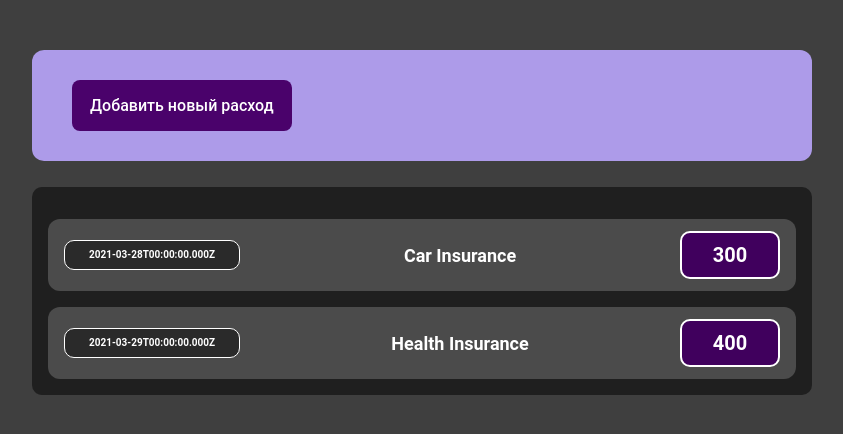
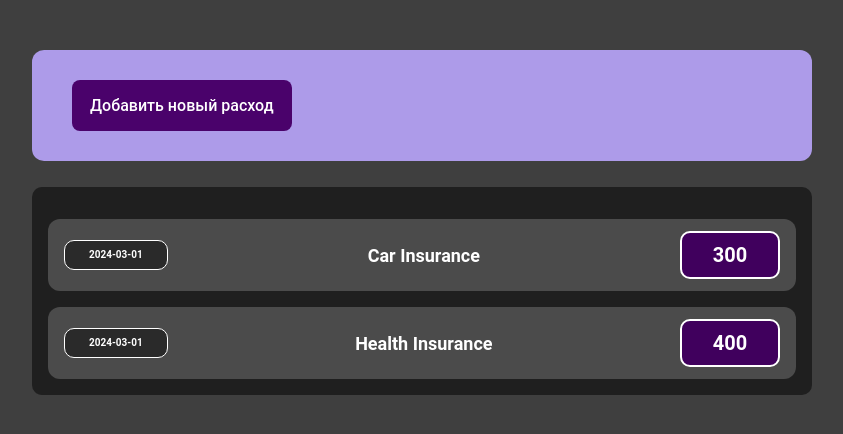
Before and after one commit to BeeworxKenzheSan/expense-app, a React (Vite) app: page / in a window 1280 px wide. Shown: the top 434 px of the page, without its empty margins (218-1061 px from the left). Built offline with nearby package versions, Linux system fonts and the light colour scheme.

Commit message:
Refactor App component to include wrapper and container divs

```diff
--- a/src/App.jsx
+++ b/src/App.jsx
@@ -1,28 +1,32 @@
+import { useState } from "react";
 import { Expenses } from "./components/expenses/Expenses";
 import { NewExpense } from "./components/new-expense/NewExpense";
 
-const expenses = [
+function App() {
+  const [expenses, setExpenses] = useState([
     {
       // Страхование автомобилей
       title: "Car Insurance",
       price: 300,
-    date: new Date(2021, 2, 28),
+      date: "2024-03-01",
       id: "f1",
     },
     {
       // Медицинское страхование
       title: "Health Insurance",
       price: 400,
-    date: new Date(2021, 2, 29),
+      date: "2024-03-01",
       id: "f2",
     },
-];
-
-function App() {
+  ]);
+  const addNewExpenseHandler = (data) => {
+    const updatedExpenses = [...expenses, data];
+    setExpenses(updatedExpenses);
+  };
   return (
     <div className="wrapper">
       <div className="container">
-        <NewExpense />
+        <NewExpense onAdd={addNewExpenseHandler} />
         <Expenses expenses={expenses} />
       </div>
     </div>
--- a/src/components/expense-form/ExpenseForm.jsx
+++ b/src/components/expense-form/ExpenseForm.jsx
@@ -2,10 +2,10 @@ import { useState } from "react";
 import Button from "../UI/Button/Button";
 import { FormInput } from "../UI/FormInput/FormInput";
 import css from "./ExpenseForm.module.css";
+import PropTypes from "prop-types";
+import { generateUniqueID } from "../../utils/helpers";
 
-import PropTypes from "prop-types";
-
-export const ExpenseForm = ({ onShowForm }) => {
+export const ExpenseForm = ({ onShowForm, onAdd }) => {
   const [title, setTitle] = useState("");
   const [price, setPrice] = useState(0);
   const [date, setDate] = useState(null);
@@ -28,6 +28,13 @@ export const ExpenseForm = ({ onShowForm }) => {
 
   const saveHandler = (event) => {
     event.preventDefault();
+    const expenseData = {
+      title,
+      price,
+      date,
+      id: generateUniqueID(),
+    };
+    onAdd(expenseData);
     // const title = document.getElementById("title").value;
     // const price = document.getElementById("price").value;
     // const date = document.getElementById("date").value;
@@ -78,4 +85,5 @@ export const ExpenseForm = ({ onShowForm }) => {
 
 ExpenseForm.propTypes = {
   onShowForm: PropTypes.func.isRequired,
+  onAdd: PropTypes.func.isRequired,
 };
--- a/src/components/expense-item/ExpenseItem.jsx
+++ b/src/components/expense-item/ExpenseItem.jsx
@@ -4,7 +4,7 @@ import css from "./ExpenseItem.module.css";
 export const ExpenseItem = ({ title, date, price }) => {
   return (
     <div className={css.expenseItemContainer}>
-      <div className={css.expenseItemDate}>{date.toISOString()}</div>
+      <div className={css.expenseItemDate}>{date.toString()}</div>
       <div className={css.expenseItemTitle}>{title}</div>
       <div className={css.expenseItemPrice}>{price}</div>
     </div>
--- a/src/components/new-expense/NewExpense.jsx
+++ b/src/components/new-expense/NewExpense.jsx
@@ -2,8 +2,9 @@ import { useState } from "react";
 import Button from "../UI/Button/Button";
 import { ExpenseForm } from "../expense-form/ExpenseForm";
 import css from "./NewExpense.module.css";
+import PropTypes from "prop-types";
 
-export const NewExpense = () => {
+export const NewExpense = ({ onAdd }) => {
   const [showForm, setShowForm] = useState(false);
   const newExpenseHandler = () => {
     setShowForm((prevState) => !prevState);
@@ -11,10 +12,14 @@ export const NewExpense = () => {
   return (
     <div className={css.newExpenseStyles}>
       {showForm ? (
-        <ExpenseForm onShowForm={newExpenseHandler} />
+        <ExpenseForm onShowForm={newExpenseHandler} onAdd={onAdd} />
       ) : (
         <Button title="Добавить новый расход" onClick={newExpenseHandler} />
       )}
     </div>
   );
 };
+
+NewExpense.propTypes = {
+  onAdd: PropTypes.func.isRequired,
+};
--- /dev/null
+++ b/src/utils/helpers.js
@@ -0,0 +1,5 @@
+export function generateUniqueID() {
+  const timestamp = Date.now().toString(36);
+  const randomStr = Math.random().toString(36).substr(2, 5);
+  return timestamp + randomStr;
+}
```
Lines whose indentation alone changed are shown as unchanged.
